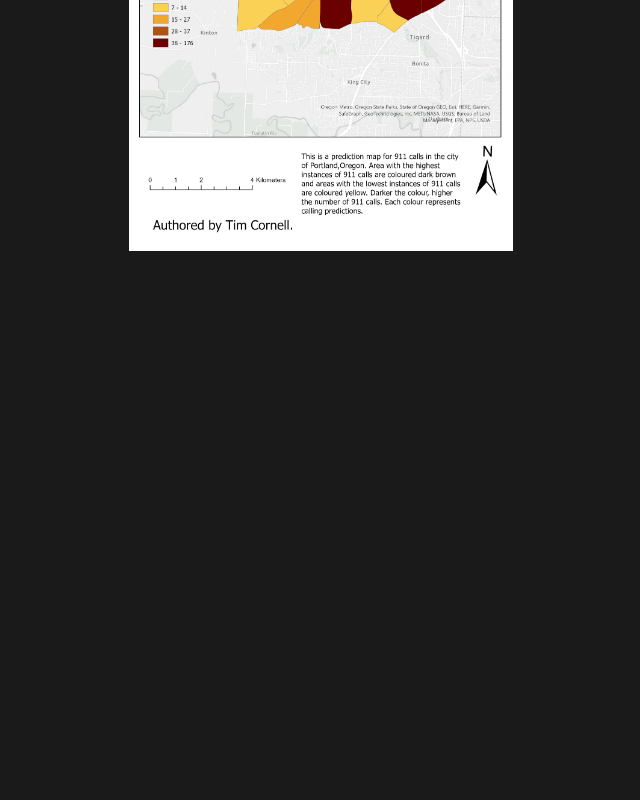
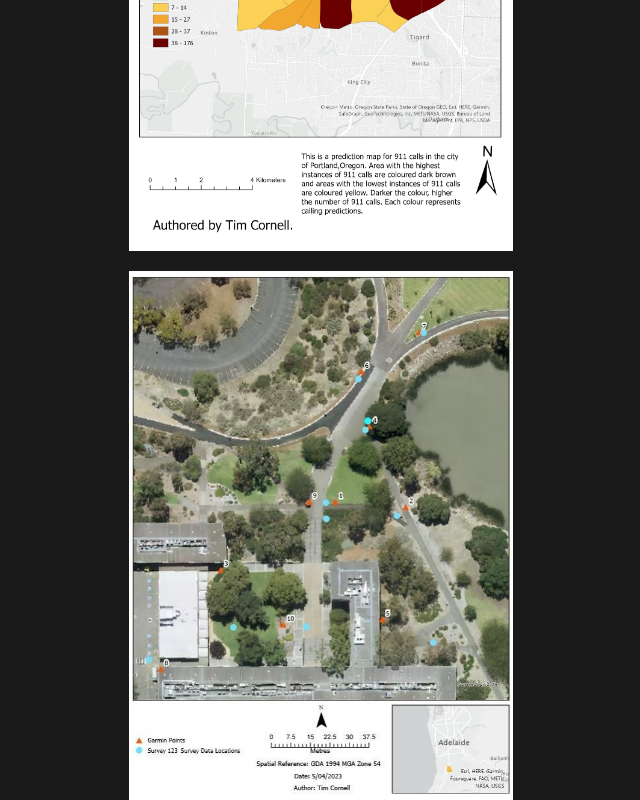
Before and after one commit to MailableToast89/Tim-Cornell-GIS-Portfolio, a plain HTML site: page index.html in a window 1280 px wide. Shown: the part 2205-3005 px from the top of the page, without its empty margins (319-959 px from the left). Before the commit the page ends 2456 px from the top, so only its background shows below. Drawn offline with Linux system fonts and the light colour scheme; files whose address does not match are found by name.

Commit message:
Add Garmin vs Survey123 image to index.html

```diff
--- a/index.html
+++ b/index.html
@@ -25,5 +25,8 @@
   <img src="images/911_Prediction_Map_TimCornell.jpg"
      alt="911 Prediction Map Tim Cornell"
      style="width: 30%; max-width: 500px; height: auto; display: block; margin: 20px auto 0;">
+  <img src="Garmin%20GPS%20vs%20Survey123.jpg"
+     alt="Garmin vs Survey123"
+     style="width: 30%; max-width: 500px; height: auto; display: block; margin: 20px auto 0;">
 </body>
 </html>
```
